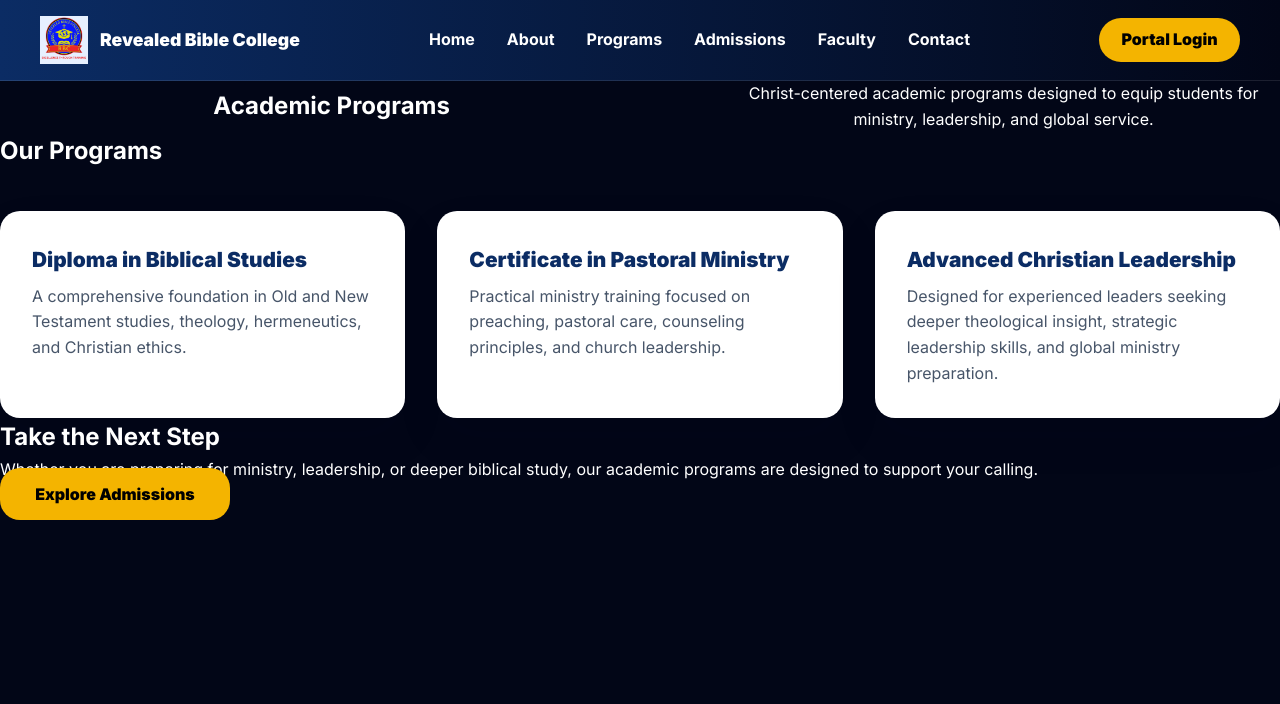
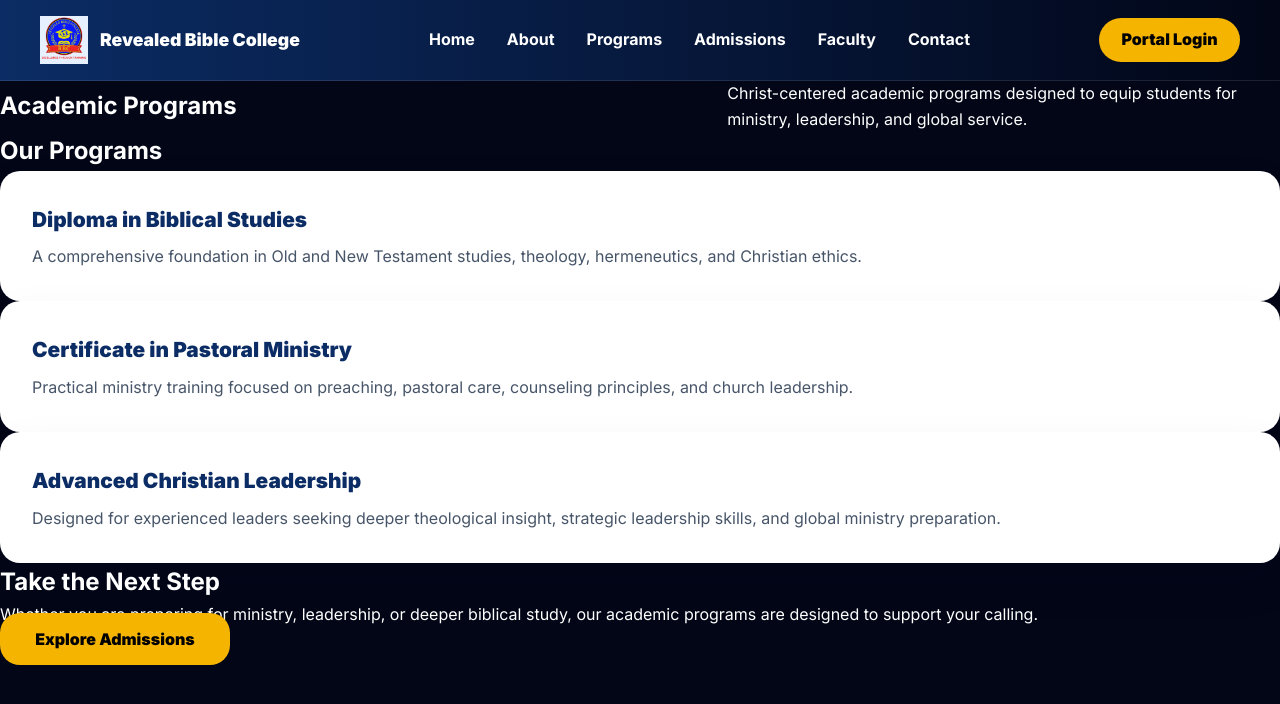
Before and after one commit to WillieKM/my-student-portal, a Jekyll site: the page built from programs.html, in a window 1280 px wide. Shown: the top 704 px of the page. Built offline with Jekyll 4.4.1, drawn with Linux system fonts in a browser that asks for light colours.

Commit message:
Update programs.html

```diff
--- a/programs.html
+++ b/programs.html
@@ -1,63 +1,55 @@
 ---
 layout: default
 title: Academic Programs | Revealed Bible College
-description: Christ-centered academic programs to equip students for ministry, leadership, and global service.
+description: Christ-centered academic programs designed to equip students for ministry leadership, theology, and global mission.
 ---
 
-<!-- HERO -->
+<!-- PAGE HERO -->
 <section class="hero-page">
-  <div class="hero-inner hero-center">
+  <div class="hero-inner">
     <h1>Academic Programs</h1>
-    <p>
-      Christ-centered academic programs designed to equip students for
-      ministry, leadership, and global service.
-    </p>
+    <p>Christ-centered academic programs designed to equip students for ministry, leadership, and global service.</p>
   </div>
 </section>
 
-<!-- PROGRAMS LIST -->
+<!-- PROGRAM CARDS -->
 <section class="section-white">
   <div class="section-inner">
 
-    <h2>Our Programs</h2>
+    <h2 class="center">Our Programs</h2>
 
-    <div class="program-list">
+    <div class="card-grid">
 
-      <div class="program-card">
+      <div class="card program-card">
         <h3>Diploma in Biblical Studies</h3>
         <p>
-          A comprehensive foundation in Old and New Testament studies,
-          theology, hermeneutics, and Christian ethics.
+          A comprehensive foundation in Old and New Testament studies, theology, hermeneutics, and Christian ethics.
         </p>
       </div>
 
-      <div class="program-card">
+      <div class="card program-card">
         <h3>Certificate in Pastoral Ministry</h3>
         <p>
-          Practical ministry training focused on preaching, pastoral care,
-          counseling principles, and church leadership.
+          Practical ministry training focused on preaching, pastoral care, counseling principles, and church leadership.
         </p>
       </div>
 
-      <div class="program-card">
+      <div class="card program-card">
         <h3>Advanced Christian Leadership</h3>
         <p>
-          Designed for experienced leaders seeking deeper theological insight,
-          strategic leadership skills, and global ministry preparation.
+          Designed for experienced leaders seeking deeper theological insight, strategic leadership skills, and global ministry preparation.
         </p>
       </div>
 
     </div>
-
   </div>
 </section>
 
-<!-- CTA -->
+<!-- BOTTOM CTA -->
 <section class="cta-bottom">
   <h2>Take the Next Step</h2>
   <p>
-    Whether you are preparing for ministry, leadership, or deeper biblical study,
-    our academic programs are designed to support your calling.
+    Whether you are preparing for ministry, leadership, or deeper biblical study, our academic programs are designed to support your calling.
   </p>
   <a href="/admissions.html" class="btn-primary">Explore Admissions</a>
 </section>
```
